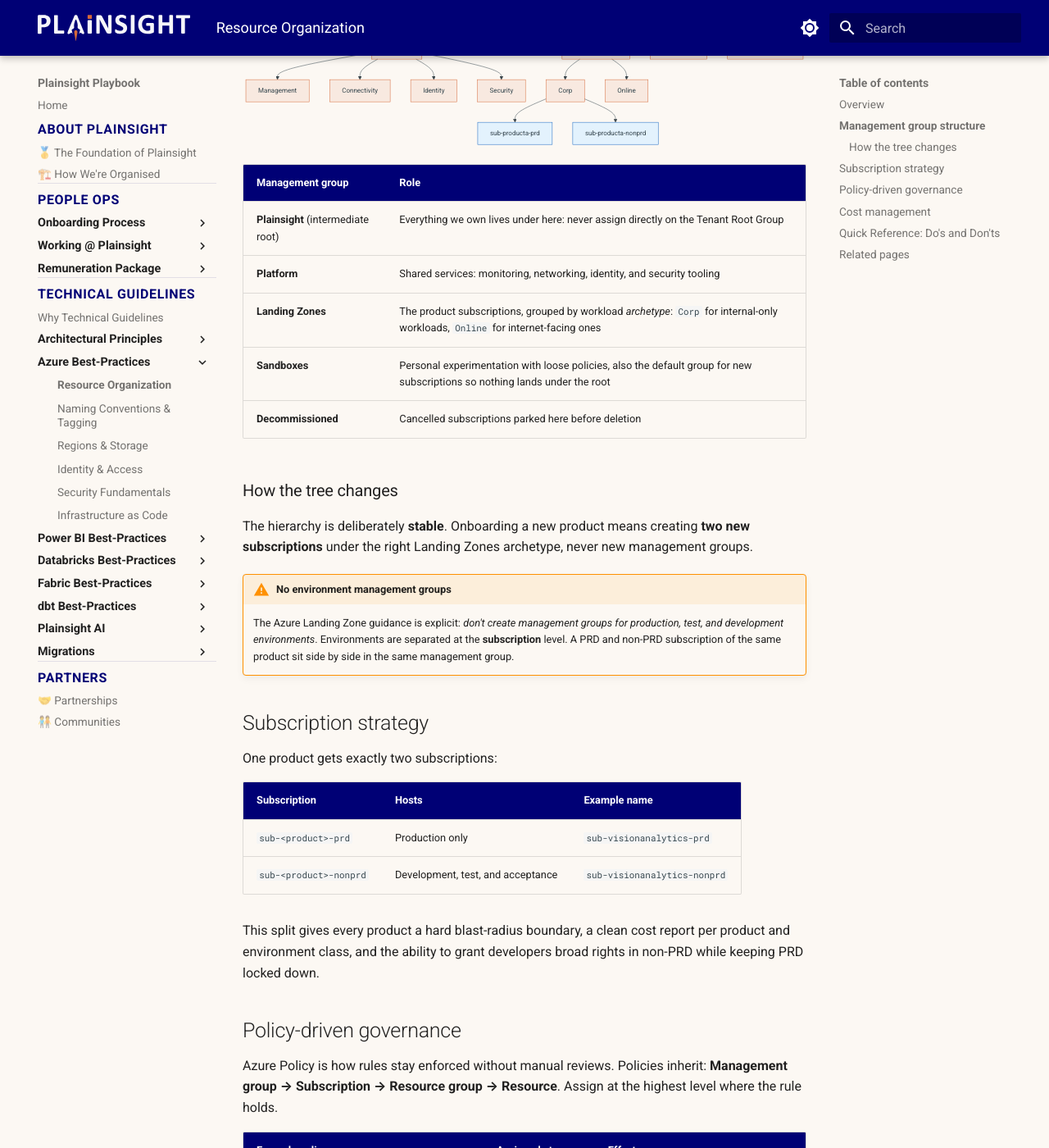
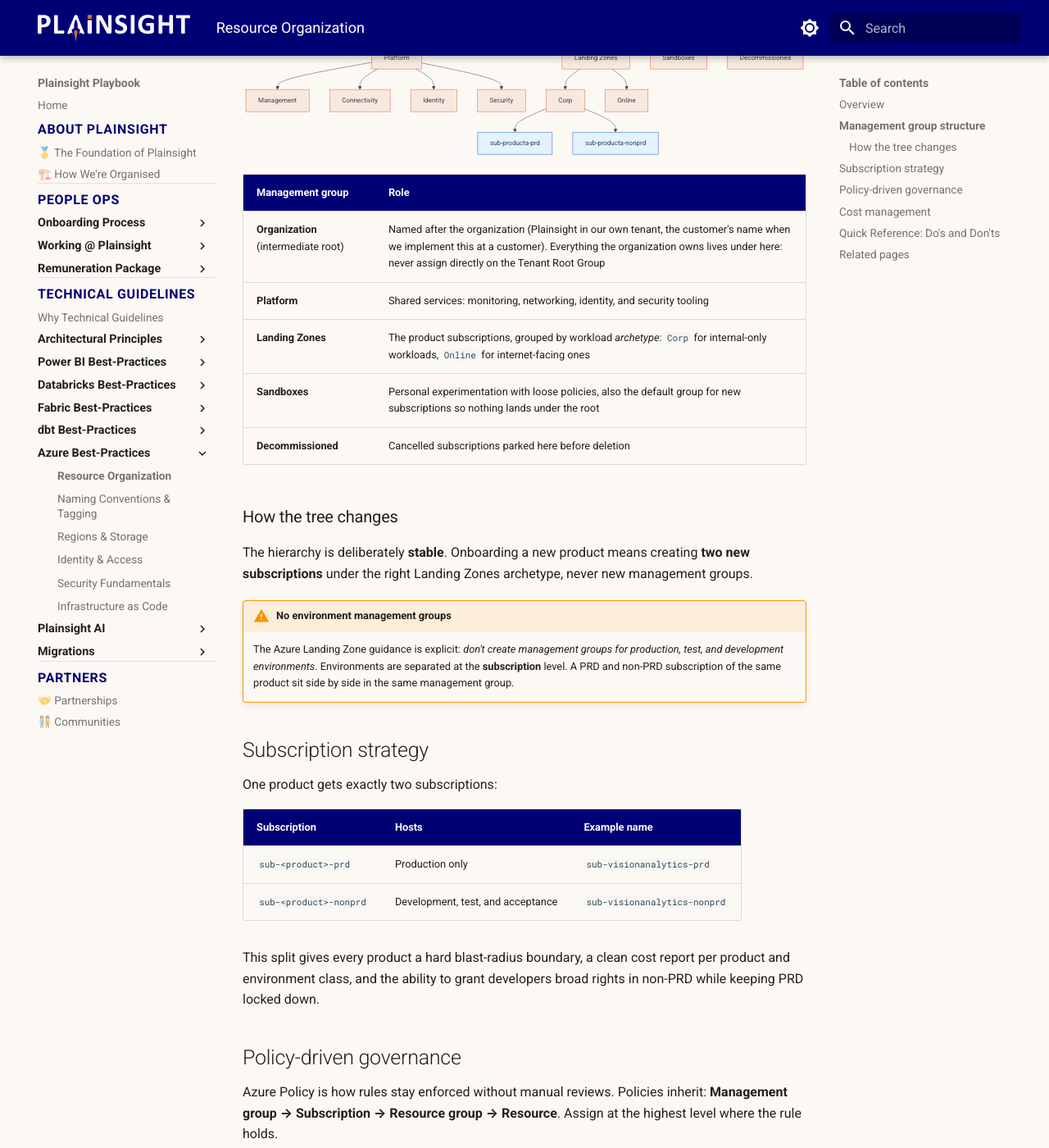
Before and after one commit to PlainsightPro/Vision-Playbook, an MkDocs documentation site: the page built from docs/technical-guidelines/azure/resource-organization.md, in a window 1280 px wide and 1400 px high, scrolled down 953 px. Shown: the whole window at 82% size. Built offline with MkDocs 1.6.1 and Material for MkDocs 9.7.7, drawn with Linux system fonts in a browser that asks for light colours; some of the changed text lies outside the part shown.

Commit message:
Move Azure chapter below dbt and generalize the organization node
Position Azure Best-Practices after dbt Best-Practices in the nav,
and present the intermediate root management group as 'Organization
(example: Plainsight)' since the same structure is implemented at
customers under their own name.

Co-Authored-By: Claude Fable 5 <noreply@anthropic.com>

````diff
--- a/docs/technical-guidelines/azure/resource-organization.md
+++ b/docs/technical-guidelines/azure/resource-organization.md
@@ -25,7 +25,7 @@ We conform to the [Azure Landing Zone](https://learn.microsoft.com/azure/cloud-a
 ```mermaid
 %%{init: { "flowchart": { "useMaxWidth": true } } }%%
 flowchart TD
-    Root[Tenant Root Group] --> Org[Plainsight]
+    Root[Tenant Root Group] --> Org["Organization (example: Plainsight)"]
     Org --> Platform
     Org --> LZ[Landing Zones]
     Org --> Sandboxes
@@ -45,7 +45,7 @@ flowchart TD
 
 | Management group | Role |
 |---|---|
-| **Plainsight** (intermediate root) | Everything we own lives under here: never assign directly on the Tenant Root Group |
+| **Organization** (intermediate root) | Named after the organization (Plainsight in our own tenant, the customer's name when we implement this at a customer). Everything the organization owns lives under here: never assign directly on the Tenant Root Group |
 | **Platform** | Shared services: monitoring, networking, identity, and security tooling |
 | **Landing Zones** | The product subscriptions, grouped by workload *archetype*: `Corp` for internal-only workloads, `Online` for internet-facing ones |
 | **Sandboxes** | Personal experimentation with loose policies, also the default group for new subscriptions so nothing lands under the root |
@@ -75,8 +75,8 @@ Azure Policy is how rules stay enforced without manual reviews. Policies inherit
 
 | Example policy | Assigned at | Effect |
 |---|---|---|
-| Require `Owner` and `Environment` tags | Plainsight MG | Deny deployment of untagged resources |
-| Allowed locations = Sweden Central | Plainsight MG | Deny resources outside our default region |
+| Require `Owner` and `Environment` tags | Organization MG | Deny deployment of untagged resources |
+| Allowed locations = Sweden Central | Organization MG | Deny resources outside our default region |
 | Deny public network access on storage accounts | Landing Zones MG | Audit or deny public endpoints |
 | Allowed VM SKUs | Sandboxes MG | Keep experimentation cheap |
 
--- a/mkdocs.yml
+++ b/mkdocs.yml
@@ -117,13 +117,6 @@ nav:
           - "Surrogate, Primary & Foreign Keys": "technical-guidelines/architectural-principles/surrogate-primary-and-foreign-keys.md"
           - "Master Data": "technical-guidelines/architectural-principles/master-data.md"
           - "DRY - Don't Repeat Yourself": "technical-guidelines/architectural-principles/dry-dont-repeat-yourself.md"
-      - Azure Best-Practices:
-          - "Resource Organization": "technical-guidelines/azure/resource-organization.md"
-          - "Naming Conventions & Tagging": "technical-guidelines/azure/naming-conventions-and-tagging.md"
-          - "Regions & Storage": "technical-guidelines/azure/regions-and-storage.md"
-          - "Identity & Access": "technical-guidelines/azure/identity-and-access.md"
-          - "Security Fundamentals": "technical-guidelines/azure/security-fundamentals.md"
-          - "Infrastructure as Code": "technical-guidelines/azure/infrastructure-as-code.md"
       - Power BI Best-Practices:
           - "Data Modeling in Power BI": "technical-guidelines/power-bi/data-modeling-in-power-bi.md"
           - "DAX Coding Standards": "technical-guidelines/power-bi/dax-coding-standards.md"
@@ -156,6 +149,13 @@ nav:
           - "Documentation": "technical-guidelines/dbt/documentation.md"
           - "Operations & Testing": "technical-guidelines/dbt/operations-and-testing.md"
           - "Third Party Tooling": "technical-guidelines/dbt/third-party-tooling.md"
+      - Azure Best-Practices:
+          - "Resource Organization": "technical-guidelines/azure/resource-organization.md"
+          - "Naming Conventions & Tagging": "technical-guidelines/azure/naming-conventions-and-tagging.md"
+          - "Regions & Storage": "technical-guidelines/azure/regions-and-storage.md"
+          - "Identity & Access": "technical-guidelines/azure/identity-and-access.md"
+          - "Security Fundamentals": "technical-guidelines/azure/security-fundamentals.md"
+          - "Infrastructure as Code": "technical-guidelines/azure/infrastructure-as-code.md"
       - Plainsight AI:
           - Agentic Development:
               - "🧠 Claude Code Extensibility": "technical-guidelines/plainsight-ai/agentic-development/skills.md"
````
